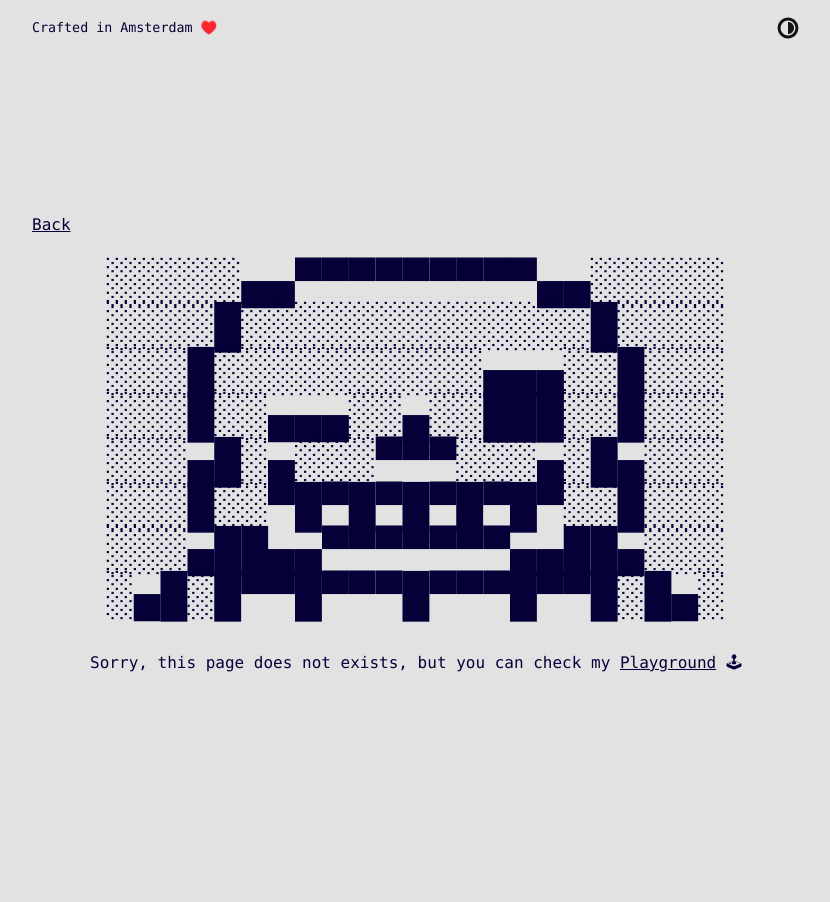
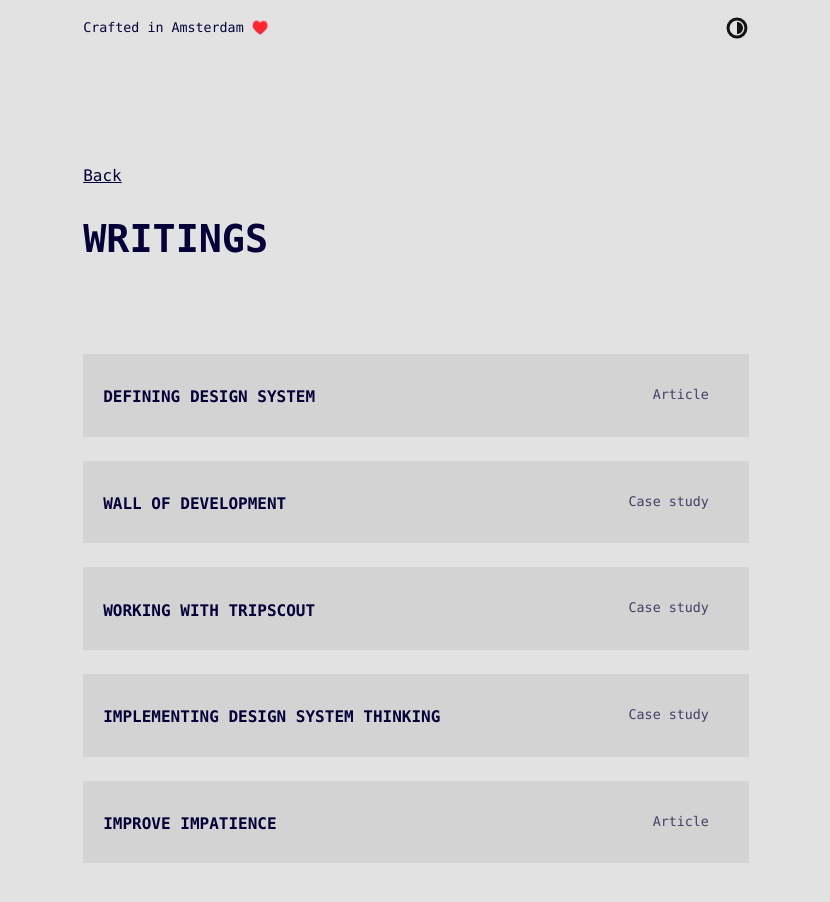
Before and after one commit to boriskirov/boris-kirov-portfolio, a Next.js app: page /writings in a window 1280 px wide. Before the commit this address had no page. Shown: the top 902 px of the page, without its empty margins (224-1054 px from the left). Before the commit the page ends 800 px from the top, so only its background shows below. Built offline with nearby package versions, Linux system fonts and the light colour scheme.

Commit message:
structural fixes of writings and grid

```diff
--- a/components/global.js
+++ b/components/global.js
@@ -31,7 +31,7 @@ export const GlobalStyles = createGlobalStyle`
     display: flex;
     justify-content: space-between;
     align-items: center;
-    padding: 1vw 20vw;
+    padding: 1vw 24vw;
     margin-bottom: 1.5vw;
     margin-top: 1vw;
   }
--- a/pages/about.js
+++ b/pages/about.js
@@ -29,7 +29,10 @@ function Blog() {
             <Head>
               <title>Boris Kirov - Product Designer</title>
               <link rel="icon" href="/favicon.png" />
-              <meta name="description" content="Product designer" />
+              <meta
+                name="description"
+                content="Boris Kirov - Product designer"
+              />
               <meta property="og:type" content="website" />
               <meta
                 name="og:title"
--- a/pages/index.js
+++ b/pages/index.js
@@ -99,7 +99,7 @@ function Home() {
                       </Link>
                     </li>
                     <li className="blog">
-                      <Link href="/blog" as="/blog">
+                      <Link href="/writings" as="/writings">
                         <a className={`${utilStyles.internalPassage}`}>
                           Writings
                         </a>
--- a/pages/blog.js
+++ b/pages/writings.js
@@ -71,12 +71,12 @@ function Blog() {
               <Link href="/">
                 <a className={`${utilStyles.backButton}`}>Back</a>
               </Link>
-              <h1 className={`${utilStyles.heading2Xl}`}>BLOG</h1>
+              <h1 className={`${utilStyles.heading2Xl}`}>WRITINGS</h1>
 
               <div className={`${utilStyles.contentWrapper}`}>
                 <a
                   className={`${utilStyles.mainCard}`}
-                  href="/blog/defining-design-systems"
+                  href="/writings/defining-design-systems"
                 >
                   <div>
                     <h3 className={`${utilStyles.headingL}`}>
@@ -88,7 +88,7 @@ function Blog() {
 
                 <a
                   className={`${utilStyles.mainCard}`}
-                  href="/blog/great-wall-of-development"
+                  href="/writings/great-wall-of-development"
                 >
                   <div>
                     <h3 className={`${utilStyles.headingL}`}>
@@ -98,7 +98,10 @@ function Blog() {
                   <small>Case study</small>
                 </a>
 
-                <a className={`${utilStyles.mainCard}`} href="/blog/tripscout">
+                <a
+                  className={`${utilStyles.mainCard}`}
+                  href="/writings/tripscout"
+                >
                   <div>
                     <h3 className={`${utilStyles.headingL}`}>
                       Working with TripScout
@@ -107,7 +110,7 @@ function Blog() {
                   <small>Case study</small>
                 </a>
 
-                <a className={`${utilStyles.mainCard}`} href="/blog/nda">
+                <a className={`${utilStyles.mainCard}`} href="/writings/nda">
                   <div>
                     <h3 className={`${utilStyles.headingL}`}>
                       Implementing design system thinking
@@ -118,7 +121,7 @@ function Blog() {
 
                 <a
                   className={`${utilStyles.mainCard}`}
-                  href="/blog/improve-impatience"
+                  href="/writings/improve-impatience"
                 >
                   <div>
                     <h3 className={`${utilStyles.headingL}`}>
--- a/pages/blog/defining-design-systems.js
+++ b/pages/writings/defining-design-systems.js
@@ -68,7 +68,7 @@ function DefineDesignSystems() {
             </header>
 
             <main className={`${utilStyles.innerWrapper}`}>
-              <Link href="/blog">
+              <Link href="/writings">
                 <a className={`${utilStyles.backButton}`}>Back</a>
               </Link>
               <h1 className={`${utilStyles.heading2Xl}`}>
@@ -491,7 +491,7 @@ function DefineDesignSystems() {
                     </a>
                   </p>
 
-                  <a className={`${utilStyles.mainCard}`} href="/blog/nda">
+                  <a className={`${utilStyles.mainCard}`} href="/writings/nda">
                     <div>
                       <h3 className={`${utilStyles.headingL}`}>
                         Implementing design system thinking to a product
--- a/pages/blog/improve-impatience.js
+++ b/pages/writings/improve-impatience.js
@@ -68,7 +68,7 @@ function Impatience() {
             </header>
 
             <main className={`${utilStyles.innerWrapper}`}>
-              <Link href="/blog">
+              <Link href="/writings">
                 <a className={`${utilStyles.backButton}`}>Back</a>
               </Link>
               <h1 className={`${utilStyles.heading2Xl}`}>
@@ -273,7 +273,7 @@ function Impatience() {
                   <p>
                     This article was published on{" "}
                     <a
-                      href="https://despark.com/blog/ux-designer-without-phone"
+                      href="https://despark.com/writings/ux-designer-without-phone"
                       target="_blank"
                     >
                       Despark's official blog
@@ -281,7 +281,7 @@ function Impatience() {
                   </p>
                   <a
                     className={`${utilStyles.mainCard}`}
-                    href="/blog/great-wall-of-development"
+                    href="/writings/great-wall-of-development"
                   >
                     <div>
                       <h3 className={`${utilStyles.headingL}`}>
--- a/pages/blog/nda.js
+++ b/pages/writings/nda.js
@@ -68,7 +68,7 @@ function NDA() {
             </header>
 
             <main className={`${utilStyles.innerWrapper}`}>
-              <Link href="/blog">
+              <Link href="/writings">
                 <a className={`${utilStyles.backButton}`}>Back</a>
               </Link>
               <h1 className={`${utilStyles.heading2Xl}`}>🙊🙈🙉</h1>
@@ -317,7 +317,7 @@ function NDA() {
                   </p>
                   <a
                     className={`${utilStyles.mainCard}`}
-                    href="/blog/tripscout"
+                    href="/writings/tripscout"
                   >
                     <div>
                       <h3 className={`${utilStyles.headingL}`}>
--- a/pages/blog/tripscout.js
+++ b/pages/writings/tripscout.js
@@ -67,7 +67,7 @@ function Tripscout() {
             </header>
 
             <main className={`${utilStyles.innerWrapper}`}>
-              <Link href="/blog">
+              <Link href="/writings">
                 <a className={`${utilStyles.backButton}`}>Back</a>
               </Link>
               <h1 className={`${utilStyles.heading2Xl}`}>TRIPSCOUT</h1>
@@ -181,7 +181,7 @@ function Tripscout() {
                   </blockquote>
                   <a
                     className={`${utilStyles.mainCard}`}
-                    href="/blog/defining-design-systems"
+                    href="/writings/defining-design-systems"
                   >
                     <div>
                       <h3 className={`${utilStyles.headingL}`}>
--- a/styles/utils.module.css
+++ b/styles/utils.module.css
@@ -29,7 +29,7 @@
 }
 
 .headingL {
-  font-size: 1.75vw;
+  font-size: 1.25vw;
   margin: 64px 0 8px;
   text-transform: uppercase;
 }
@@ -49,7 +49,7 @@
 }
 
 .innerWrapper {
-  padding: 8vw 20vw 6vw 20vw;
+  padding: 8vw 24vw 6vw 24vw;
   flex: 1;
   display: flex;
   flex-direction: column;
```
Also changed, not shown: pages/writings/great-wall-of-development.js (renamed from pages/blog/great-wall-of-development.js, +4 -4 lines).
